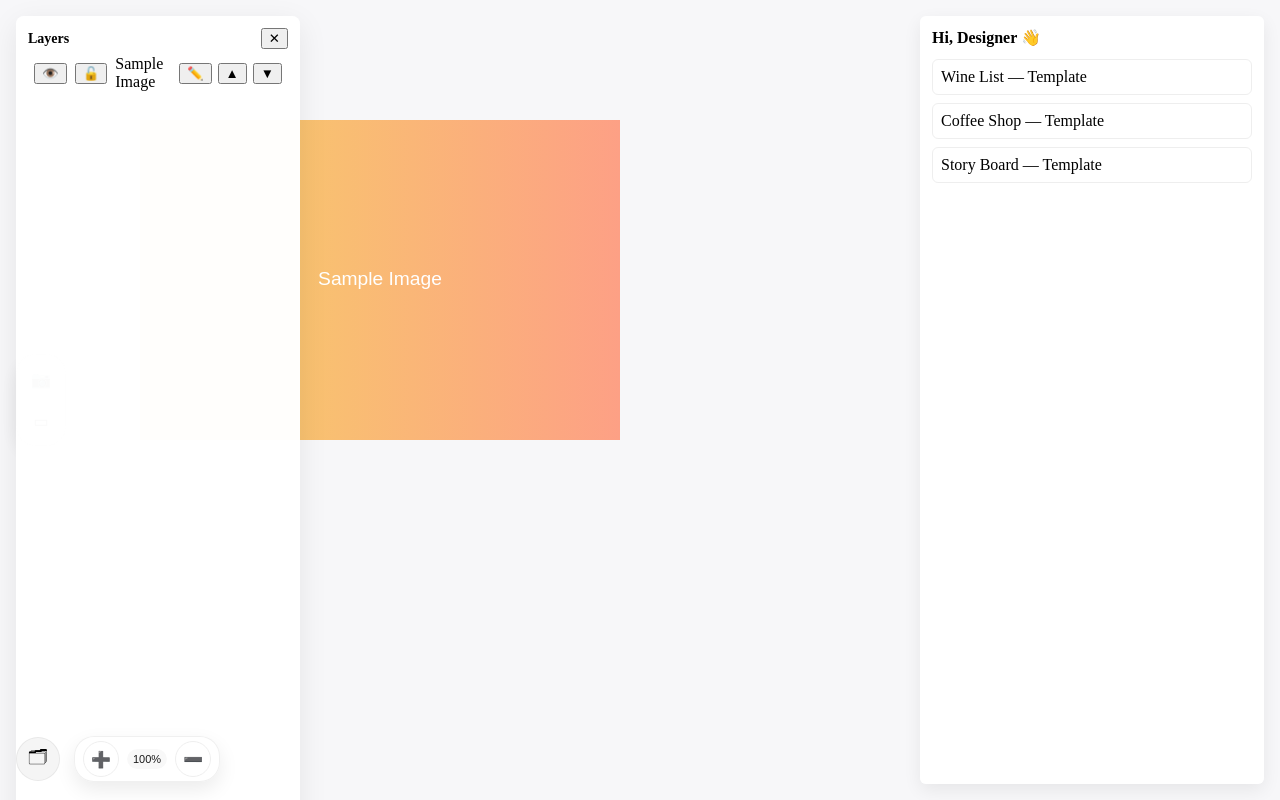
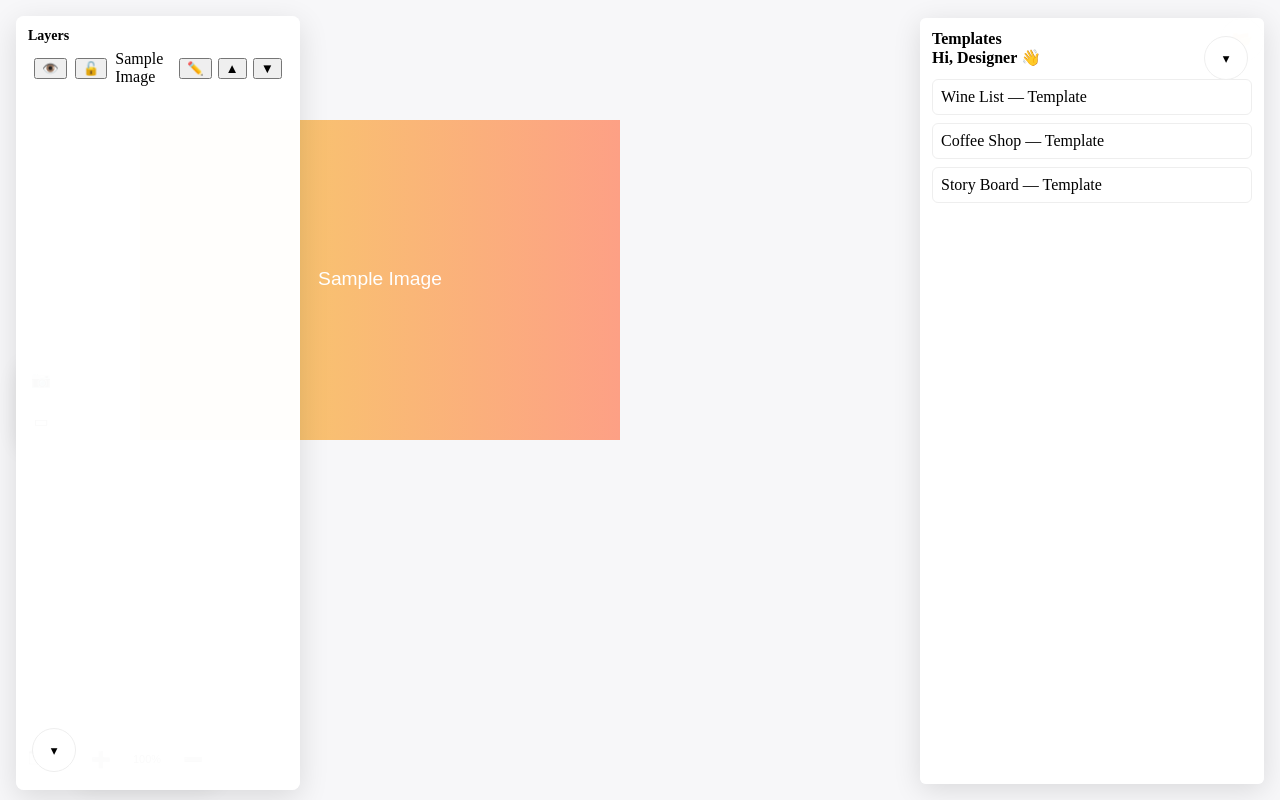
Before and after one commit to tigerzhang/bArt, a React (Vite) app: page / in a window 1280 px wide. Both pictures are taken after a click on the button "Toggle Layers". Built offline with nearby package versions, Linux system fonts and the light colour scheme.

Commit message:
feat: implement fold/unfold behavior for LayersPanel and RightPanel with toggle buttons for improved UX

```diff
--- a/src/components/CanvasSurface.tsx
+++ b/src/components/CanvasSurface.tsx
@@ -127,9 +127,14 @@ export default function CanvasSurface() {
   return (
     <div className="canvas-surface" style={{ width: '100%', height: '100%' }}>
       {/* Left bottom layout/layers toggle — moved from toolbar to a dedicated location */}
-      <div className="bottom-left-toolbar" style={{ left: 16, bottom: 18 }}>
+      <div className="bottom-left-toolbar" style={{ left: 'var(--panel-left-offset)', bottom: 'var(--panel-bottom-offset)' }}>
         <div className="panel-toggle">
-          <button aria-label="Toggle Layers" onClick={() => useCanvasStore.getState().toggleLayersPanel?.()}>
+          <button aria-controls="layers-panel" aria-expanded={!!useCanvasStore.getState().layersPanelOpen} aria-label="Toggle Layers" onClick={() => {
+            const fn = useCanvasStore.getState().toggleLayersPanel
+            if (!fn) return
+            // make it open immediately — LayersPanel handles exit animation
+            fn()
+          }}>
             🗂
           </button>
         </div>
@@ -137,6 +142,12 @@ export default function CanvasSurface() {
         <div style={{ marginLeft: 8 }}>
           {/* import ZoomToolbar inline to keep bottom-left layout tidy */}
           <ZoomToolbar />
+        </div>
+      </div>
+      {/* top-right toolbar with RightPanel toggle */}
+      <div className="top-right-toolbar" style={{ right: 'var(--panel-top-right-offset)', top: 'var(--panel-top-offset)', position: 'fixed', zIndex: 40 }}>
+        <div className="panel-toggle">
+          <button aria-controls="right-panel" aria-label="Toggle Right Panel" aria-expanded={!!useCanvasStore.getState().rightPanelOpen} onClick={() => useCanvasStore.getState().toggleRightPanel?.()}>📂</button>
         </div>
       </div>
       {/* left panel removed; toggle hidden */}
--- a/src/components/LayersPanel.tsx
+++ b/src/components/LayersPanel.tsx
@@ -14,14 +14,21 @@ export default function LayersPanel() {
   const open = useCanvasStore((s: CanvasState) => s.layersPanelOpen)
   const close = useCanvasStore((s: CanvasState) => s.toggleLayersPanel)
 
-  if (!open) return null
+  const [exiting, setExiting] = React.useState(false)
+
+  React.useEffect(() => {
+    if (!open) setExiting(false)
+  }, [open])
+
+  if (!open && !exiting) return null
+  // TODO: animate mount/unmount with CSS classes for fold/unfold
 
   return (
-    <aside className="layers-panel" role="navigation" aria-label="Layers panel">
+    <aside id="layers-panel" className={`layers-panel ${exiting ? 'exit' : 'enter'}`} role="navigation" aria-label="Layers panel">
       <div style={{ display: 'flex', justifyContent: 'space-between', alignItems: 'center' }}>
         <h4 style={{ margin: 0 }}>Layers</h4>
         <div>
-          <button onClick={() => close && close()} aria-label="Close layers">✕</button>
+          <button className="fold-button" title="Fold to toggle" aria-label="Fold layers to toggle" onClick={() => { setExiting(true); setTimeout(() => close && close(), 240) }}>▾</button>
         </div>
       </div>
       <ul>
--- a/src/components/RightPanel.tsx
+++ b/src/components/RightPanel.tsx
@@ -1,8 +1,29 @@
 import React from 'react'
+import { useCanvasStore, CanvasState } from '../store/canvasStore'
 
 export default function RightPanel() {
+  const open = useCanvasStore((s: CanvasState) => s.rightPanelOpen)
+  const toggle = useCanvasStore((s: CanvasState) => s.toggleRightPanel)
+
+  const [exiting, setExiting] = React.useState(false)
+
+  React.useEffect(() => {
+    if (!open) setExiting(false)
+  }, [open])
+
+  if (!open && !exiting) return null
+
+  // Add a small unmount delay so we can animate folding back to the toggle.
+  // We'll add an `exit` state when the user clicks fold; the panel will remain in the DOM for
+  // 240ms (matching CSS transition) and then will be removed. For simplicity here we'll just
+  // show 'enter' class on mount — a later refactor can make this a full mount/unmount transition.
+
   return (
-    <div className="right-panel">
+    <div id="right-panel" className={`right-panel ${exiting ? 'exit' : 'enter'}`} role="complementary" aria-label="Right panel">
+      <div style={{ display: 'flex', justifyContent: 'space-between', alignItems: 'center' }}>
+        <h4 style={{ margin: 0 }}>Templates</h4>
+        <button className="fold-button" aria-label="Fold right panel" onClick={() => { setExiting(true); setTimeout(() => toggle && toggle(), 240) }}>▾</button>
+      </div>
       <div className="user-greeting">Hi, Designer 👋</div>
       <div className="templates">
         <div className="template-card">Wine List — Template</div>
--- a/src/store/canvasStore.ts
+++ b/src/store/canvasStore.ts
@@ -23,6 +23,7 @@ export type CanvasState = {
   zoom: number
   pan: { x: number; y: number }
   layersPanelOpen?: boolean
+  rightPanelOpen?: boolean
   addLayer: (layer: Layer) => void
   selectLayer: (id: string | null) => void
   updateLayer: (id: string, patch: Partial<Layer>) => void
@@ -31,6 +32,7 @@ export type CanvasState = {
   renameLayer: (id: string, name: string) => void
   moveLayer: (id: string, to: number) => void
   toggleLayersPanel?: () => void
+  toggleRightPanel?: () => void
   setZoom: (z: number) => void
   setPan: (p: { x: number; y: number }) => void
   canvasSize?: { width: number; height: number }
@@ -61,6 +63,7 @@ export const useCanvasStore = create<CanvasState>((set) => ({
   zoom: 1,
   pan: { x: 0, y: 0 },
   layersPanelOpen: false,
+  rightPanelOpen: true,
   addLayer: (layer) =>
     set((s) => ({ layers: [...s.layers, { ...layer, visible: true, locked: false }], selectedId: layer.id })),
   selectLayer: (id) => set(() => ({ selectedId: id })),
@@ -82,6 +85,7 @@ export const useCanvasStore = create<CanvasState>((set) => ({
       return { layers: copy }
     }),
   toggleLayersPanel: () => set((s) => ({ layersPanelOpen: !s.layersPanelOpen })),
+  toggleRightPanel: () => set((s) => ({ rightPanelOpen: !s.rightPanelOpen })),
   setZoom: (z) => set({ zoom: z }),
   setPan: (p) => set({ pan: p }),
   setCanvasSize: (size) => set({ canvasSize: size }),
--- a/src/styles.css
+++ b/src/styles.css
@@ -1,4 +1,4 @@
-:root{--toolbar-bg:rgba(255,255,255,0.95);--panel-bg:rgba(255,255,255,0.98);--toolbar-radius:20px;--toolbar-button-radius:999px;--toolbar-hover:rgba(0,0,0,0.04);--toolbar-border:rgba(0,0,0,0.06);--toolbar-button-size:36px;--toolbar-padding:6px;--toolbar-gap:6px;--toolbar-font-size:16px;--panel-toggle-size:44px}
+:root{--toolbar-bg:rgba(255,255,255,0.95);--panel-bg:rgba(255,255,255,0.98);--toolbar-radius:20px;--toolbar-button-radius:999px;--toolbar-hover:rgba(0,0,0,0.04);--toolbar-border:rgba(0,0,0,0.06);--toolbar-button-size:36px;--toolbar-padding:6px;--toolbar-gap:6px;--toolbar-font-size:16px;--panel-toggle-size:44px;--panel-vertical-margin:16px;--panel-top-right-offset:16px;--panel-top-offset:18px;--panel-left-offset:16px;--panel-bottom-offset:18px}
 html,body,#root{height:100%;margin:0}
 .app-root{height:100vh;background:#fafafa;position:relative;overflow:hidden}
 .canvas-surface{position:absolute;left:0;top:0;right:0;bottom:0}
@@ -22,8 +22,19 @@ html,body,#root{height:100%;margin:0}
 .zoom-menu li + li{margin-top:6px}
 .zoom-menu li{display:flex;justify-content:space-between;align-items:center}
 .zoom-menu .key{opacity:0.5;font-size:13px;margin-left:12px}
-.right-panel{position:fixed;right:16px;top:16px;bottom:16px;width:320px;background:var(--panel-bg);box-shadow:0 6px 18px rgba(0,0,0,0.07);border-radius:6px;padding:12px;z-index:20}
-.layers-panel{position:fixed;left:16px;top:16px;bottom:16px;width:260px;background:var(--panel-bg);box-shadow:0 8px 30px rgba(0,0,0,0.08);border-radius:8px;padding:12px;z-index:30;overflow:auto}
+.right-panel{position:fixed;right:var(--panel-top-right-offset);top:var(--panel-top-offset);bottom:var(--panel-vertical-margin);width:320px;background:var(--panel-bg);box-shadow:0 6px 28px rgba(0,0,0,0.12);border-radius:6px;padding:12px;z-index:110}
+/* animate open/close from the toggle button */
+.right-panel{
+	transform-origin:100% 100%;
+	transition:transform 240ms cubic-bezier(.2,.9,.2,1), opacity 180ms ease;
+}
+.right-panel.enter{transform:translateX(0) scaleX(1);opacity:1}
+.right-panel.exit{transform:translateX(calc(var(--panel-toggle-size) - 8px)) scaleX(0.2);opacity:0}
+.layers-panel{position:fixed;left:var(--panel-left-offset);top:var(--panel-vertical-margin);bottom:calc(var(--panel-vertical-margin) + var(--panel-bottom-offset));width:260px;background:var(--panel-bg);box-shadow:0 8px 30px rgba(0,0,0,0.12);border-radius:8px;padding:12px;z-index:110;overflow:auto}
+/* fold/unfold animations anchored to left toggle */
+.layers-panel{transform-origin:0% 100%;transition:transform 240ms cubic-bezier(.2,.9,.2,1), opacity 180ms ease;max-height:calc(100vh - (var(--panel-vertical-margin) + var(--panel-vertical-margin) + var(--panel-bottom-offset)));}
+.layers-panel.enter{transform:translateX(0) scaleX(1);opacity:1}
+.layers-panel.exit{transform:translateX(calc(-1 * (var(--panel-toggle-size) - 8px))) scaleX(0.2);opacity:0}
 .layers-panel h4{font-size:14px}
 .layers-panel ul{list-style:none;padding:8px;margin:8px 0}
 .layers-panel li{padding:8px;border-radius:6px;cursor:pointer}
@@ -43,5 +54,14 @@ html,body,#root{height:100%;margin:0}
 .panel-toggle button:hover,.panel-toggle button:focus{background:var(--toolbar-hover);border-color:rgba(0,0,0,0.06);transform:translateY(-1px)}
 
 .bottom-left-toolbar{position:fixed;left:16px;bottom:18px;z-index:40;display:flex;flex-direction:row;gap:var(--toolbar-gap);align-items:flex-end}
+.top-right-toolbar{position:fixed;right:var(--panel-top-right-offset);top:var(--panel-top-offset);z-index:40}
+.top-right-toolbar .panel-toggle{display:inline-flex}
+.fold-button{position:fixed;z-index:120;display:inline-flex;width:var(--panel-toggle-size);height:var(--panel-toggle-size);align-items:center;justify-content:center;border-radius:999px;background:var(--toolbar-bg);border:1px solid #eee;cursor:pointer}
+.right-panel .fold-button{right:var(--panel-top-right-offset);top:var(--panel-top-offset)}
+.layers-panel .fold-button{left:var(--panel-left-offset);bottom:var(--panel-bottom-offset)}
 .bottom-left-toolbar .zoom-toolbar{display:flex;flex-direction:row;gap:8px;align-items:center}
 .bottom-left-toolbar .toolbar-button{width:var(--toolbar-button-size);height:var(--toolbar-button-size)}
+
+/* mirror for right-side toggle */
+.bottom-right-toolbar{position:fixed;right:16px;bottom:18px;z-index:40;display:flex;flex-direction:row;gap:var(--toolbar-gap);align-items:flex-end}
+.bottom-right-toolbar .toolbar-button{width:var(--toolbar-button-size);height:var(--toolbar-button-size)}
```
Also changed, not shown: 2 other files (tests, documents, lock files or other folders).
